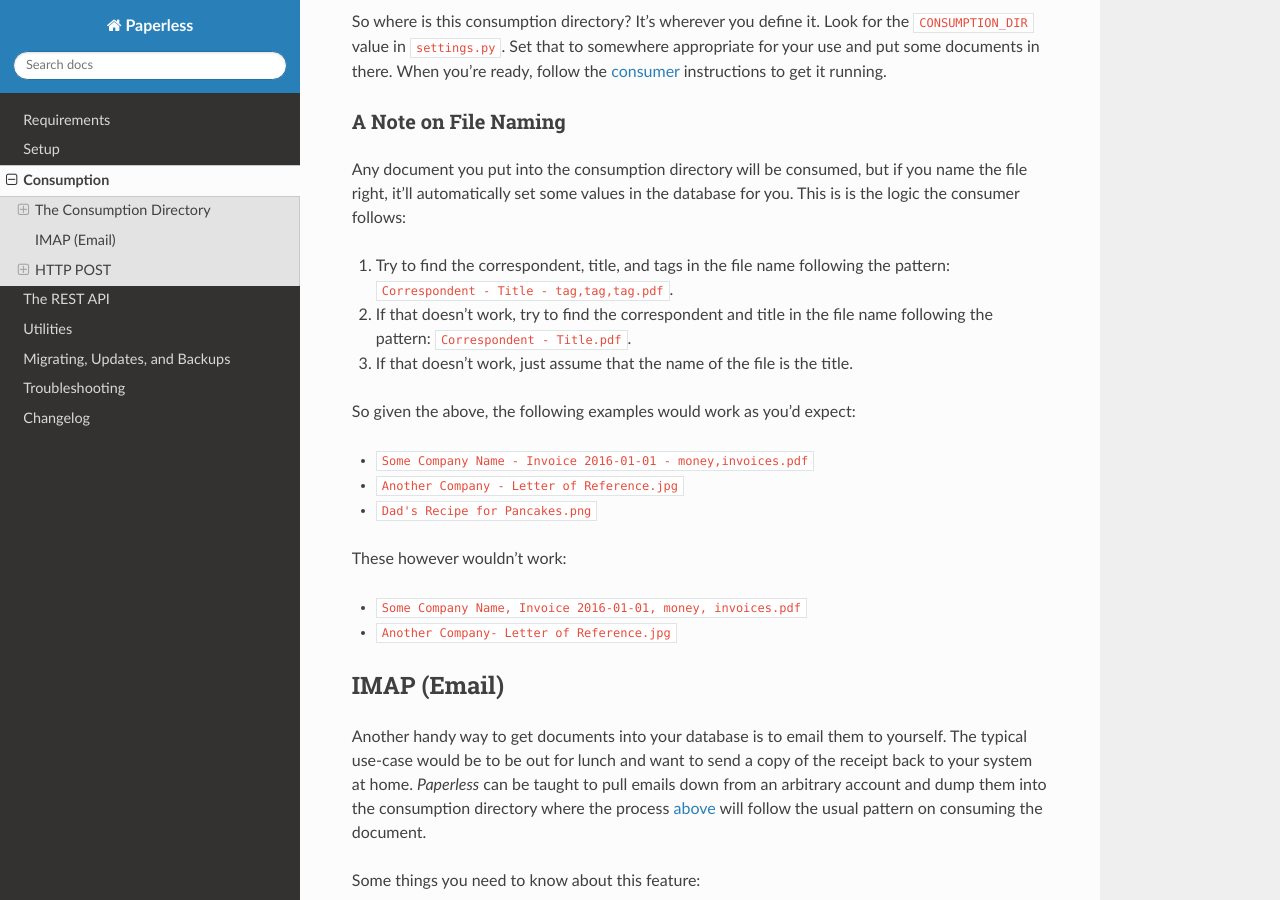
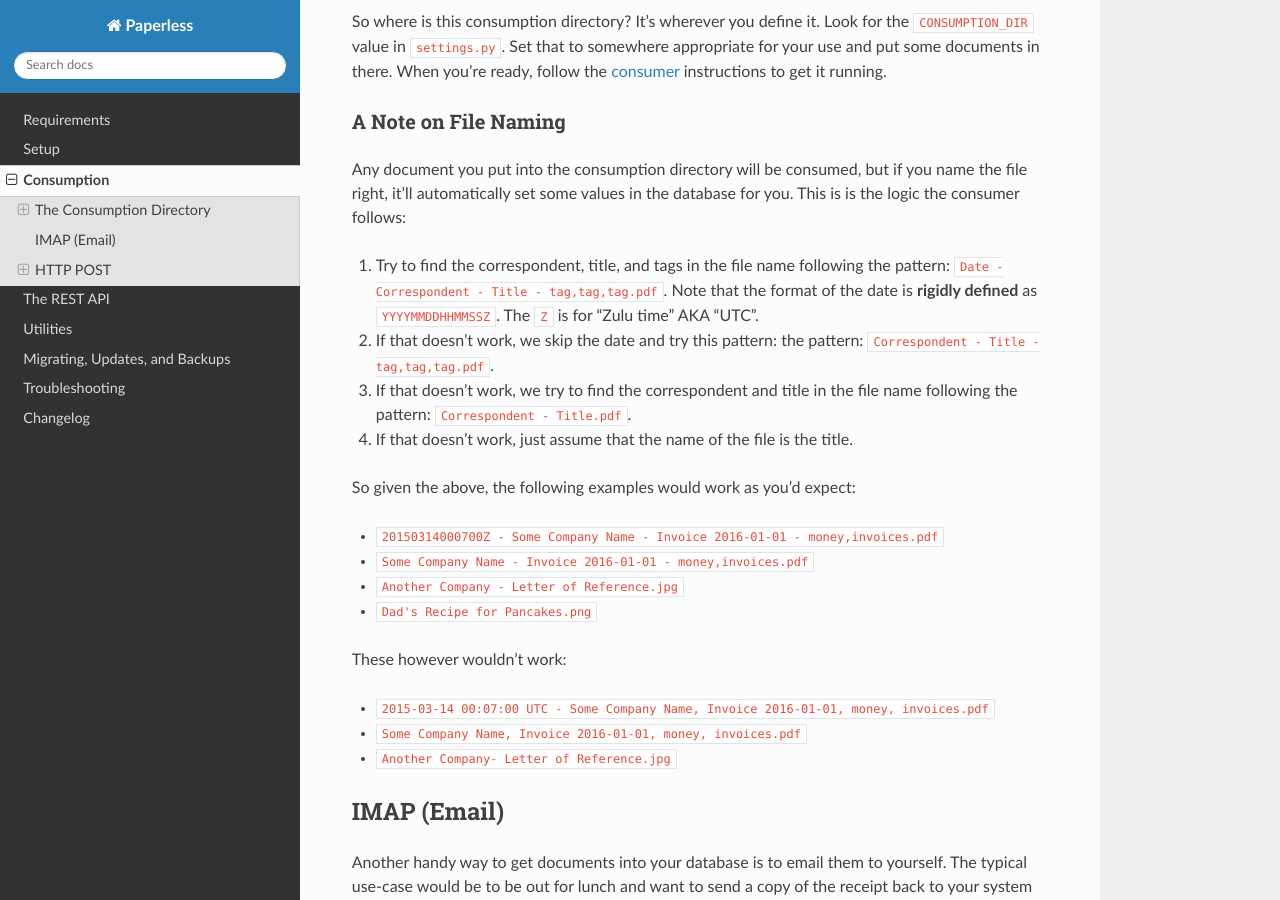
Before and after one commit to repoRangee/Large-scale, a Sphinx documentation site: the page built from docs/consumption.rst, in a window 1280 px wide and 900 px high, scrolled down 519 px. Built offline with Sphinx 7.4.7 and the Read the Docs theme 3.1.0, drawn with Linux system fonts in a browser that asks for light colours; formulas are drawn with MathJax 3.

Commit message:
Document the new date support in file names

```diff
--- a/docs/consumption.rst
+++ b/docs/consumption.rst
@@ -45,19 +45,25 @@ you name the file right, it'll automatically set some values in the database
 for you.  This is is the logic the consumer follows:
 
 1. Try to find the correspondent, title, and tags in the file name following
+   the pattern: ``Date - Correspondent - Title - tag,tag,tag.pdf``.  Note that
+   the format of the date is **rigidly defined** as ``YYYYMMDDHHMMSSZ``.  The
+   ``Z`` is for "Zulu time" AKA "UTC".
+2. If that doesn't work, we skip the date and try this pattern:
    the pattern: ``Correspondent - Title - tag,tag,tag.pdf``.
-2. If that doesn't work, try to find the correspondent and title in the file
+3. If that doesn't work, we try to find the correspondent and title in the file
    name following the pattern:  ``Correspondent - Title.pdf``.
-3. If that doesn't work, just assume that the name of the file is the title.
+4. If that doesn't work, just assume that the name of the file is the title.
 
 So given the above, the following examples would work as you'd expect:
 
+* ``20150314000700Z - Some Company Name - Invoice 2016-01-01 - money,invoices.pdf``
 * ``Some Company Name - Invoice 2016-01-01 - money,invoices.pdf``
 * ``Another Company - Letter of Reference.jpg``
 * ``Dad's Recipe for Pancakes.png``
 
 These however wouldn't work:
 
+* ``2015-03-14 00:07:00 UTC - Some Company Name, Invoice 2016-01-01, money, invoices.pdf``
 * ``Some Company Name, Invoice 2016-01-01, money, invoices.pdf``
 * ``Another Company- Letter of Reference.jpg``
 
```
